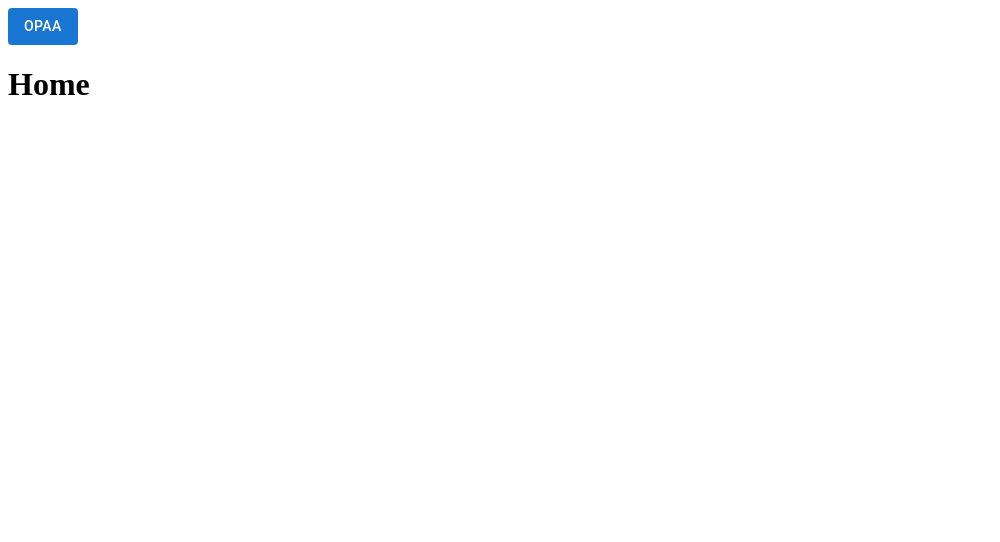
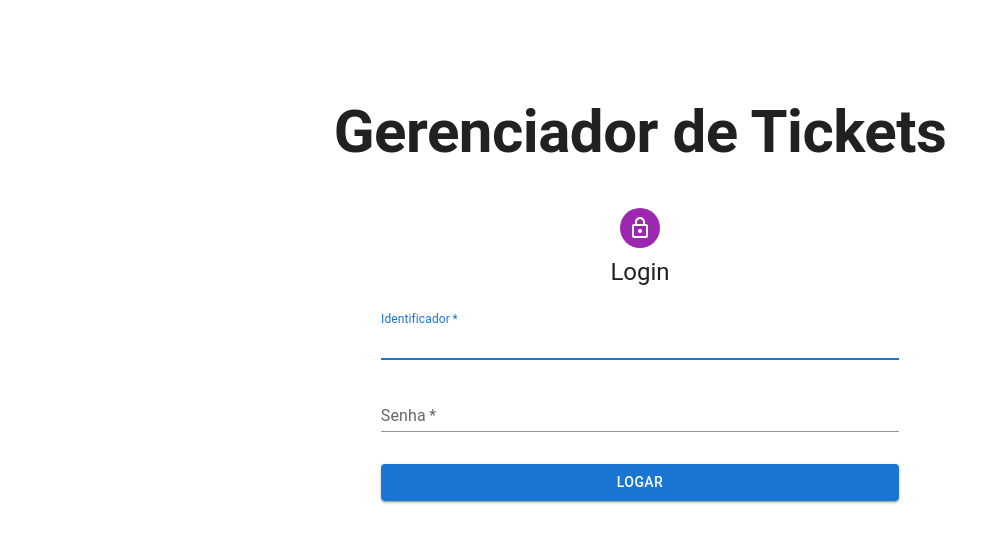
Before and after one commit to KevinCadena1108/Gerenciador-de-Tickets, a React (Create React App) app in the folder frontend/: page / in a window 1280 px wide. Shown: the top 542 px of the page, without its empty margins (0-1000 px from the left). Built offline with nearby package versions, Linux system fonts and the light colour scheme.

Commit message:
algumas rotas

```diff
--- a/frontend/package.json
+++ b/frontend/package.json
@@ -5,12 +5,14 @@
   "dependencies": {
     "@emotion/react": "^11.13.3",
     "@emotion/styled": "^11.13.0",
+    "@mui/icons-material": "^6.1.0",
     "@mui/material": "^6.0.2",
     "@testing-library/jest-dom": "^5.17.0",
     "@testing-library/react": "^13.4.0",
     "@testing-library/user-event": "^13.5.0",
     "react": "^18.3.1",
     "react-dom": "^18.3.1",
+    "react-hook-form": "^7.53.0",
     "react-router-dom": "^6.26.2",
     "react-scripts": "5.0.1",
     "web-vitals": "^2.1.4"
--- /dev/null
+++ b/frontend/src/pages/Dashboard/index.js
@@ -0,0 +1,27 @@
+import React from "react";
+import Button from "@mui/material/Button";
+import Box from "@mui/material/Box";
+import { Link } from "react-router-dom";
+
+function Dashboard() {
+  return (
+    <Box>
+      <Link to="/pesqcli">
+        <Button variant="contained" color="primary" sx={{ marginRight: 1 }}>
+          Pesquisar Cliente
+        </Button>
+      </Link>
+      <Button variant="contained" color="primary" sx={{ marginRight: 1 }}>
+        Cadastrar Aluno
+      </Button>
+      <Button variant="contained" color="secondary" sx={{ marginRight: 1 }}>
+        Reconhecimento Facial
+      </Button>
+      <Button variant="contained" color="default">
+        Comprar Tickets
+      </Button>
+    </Box>
+  );
+}
+
+export default Dashboard;
--- a/frontend/src/pages/Home/index.js
+++ /dev/null
@@ -1,15 +0,0 @@
-import { Link } from "react-router-dom";
-import CustomButton from "../../components/CustomButton";
-
-function Home() {
-  return (
-    <div>
-      <Link to="/watch">
-        <CustomButton />
-      </Link>
-      <h1>Home</h1>
-    </div>
-  );
-}
-
-export default Home;
--- /dev/null
+++ b/frontend/src/pages/Login/index.js
@@ -0,0 +1,88 @@
+import React from "react";
+import Avatar from "@mui/material/Avatar";
+import Button from "@mui/material/Button";
+import CssBaseline from "@mui/material/CssBaseline";
+import TextField from "@mui/material/TextField";
+import Box from "@mui/material/Box";
+import LockOutlinedIcon from "@mui/icons-material/LockOutlined";
+import Typography from "@mui/material/Typography";
+import Container from "@mui/material/Container";
+import { useForm } from "react-hook-form"; // Importe useForm
+import { Link } from "react-router-dom";
+
+function Login() {
+  const { register, handleSubmit } = useForm(); // Inicialize useForm
+
+  const onSubmit = (data) => {
+    console.log(data);
+  };
+
+  return (
+    <Container component="main" maxWidth="md">
+      <CssBaseline />
+      <Box
+        sx={{
+          marginTop: { xs: 4, sm: 8 },
+          display: "flex",
+          flexDirection: "column",
+          alignItems: "center",
+        }}
+      >
+        <Typography my={4} variant="h2" fontWeight="bold" textAlign="center">
+          Gerenciador de Tickets
+        </Typography>
+        <Avatar sx={{ m: 1, bgcolor: "secondary.main" }}>
+          <LockOutlinedIcon />
+        </Avatar>
+        <Typography component="h1" variant="h5">
+          Login
+        </Typography>
+
+        <Box
+          component="form"
+          noValidate
+          sx={{ mt: 1, px: 4 }}
+          onSubmit={handleSubmit(onSubmit)}
+        >
+          <TextField
+            margin="normal"
+            required
+            fullWidth
+            label="Identificador"
+            variant="standard"
+            autoComplete="identificador"
+            autoFocus
+            {...register("identificador", {
+              required: "Esse campo é obrigatório",
+            })}
+          />
+          <TextField
+            margin="normal"
+            required
+            fullWidth
+            label="Senha"
+            variant="standard"
+            type="password"
+            autoComplete="current-password"
+            {...register("senha", {
+              required: "Esse campo é obrigatório",
+              minLength: 4,
+            })}
+          />
+          <Link to="/dashboard">
+            <Button
+              type="submit"
+              fullWidth
+              variant="contained"
+              sx={{ mt: 3, mb: 2 }}
+            >
+              Logar
+            </Button>
+          </Link>
+        </Box>
+      </Box>
+    </Container>
+  );
+}
+
+export default Login;
--- /dev/null
+++ b/frontend/src/pages/PesqCli/index.js
@@ -0,0 +1,26 @@
+import InputLabel from "@mui/material/InputLabel";
+import MenuItem from "@mui/material/MenuItem";
+import FormControl from "@mui/material/FormControl";
+import Select from "@mui/material/Select";
+import Box from "@mui/material/Box";
+
+function PesqCli() {
+  return (
+    <Box sx={{ marginTop: "20px", marginLeft: "20px" }}>
+      <FormControl sx={{ width: "200px" }} size="small">
+        <InputLabel id="demo-select-small-label">Opção de pesquisa</InputLabel>
+        <Select
+          labelId="demo-select-small-label"
+          id="demo-select-small"
+          label="Opção de pesquisa<"
+        >
+          <MenuItem value={10}>Nome</MenuItem>
+          <MenuItem value={20}>CPF</MenuItem>
+          <MenuItem value={30}>Matrícula</MenuItem>
+        </Select>
+      </FormControl>
+    </Box>
+  );
+}
+
+export default PesqCli;
--- a/frontend/src/pages/Watch/index.js
+++ /dev/null
@@ -1,17 +0,0 @@
-import { Link } from "react-router-dom";
-import Table from "../../components/Table";
-import CustomButton from "../../components/CustomButton";
-
-function Watch() {
-  return (
-    <div>
-      <h1>Watch</h1>
-      <Link to="/">
-        <CustomButton />
-      </Link>
-      <Table />
-    </div>
-  );
-}
-
-export default Watch;
--- a/frontend/src/routes.js
+++ b/frontend/src/routes.js
@@ -1,13 +1,15 @@
 import { BrowserRouter, Routes, Route } from "react-router-dom";
-import Home from "./pages/Home";
-import Watch from "./pages/Watch";
+import Login from "./pages/Login";
+import Dashboard from "./pages/Dashboard";
+import PesqCli from "./pages/PesqCli";
 
 function AppRoutes() {
   return (
     <BrowserRouter>
       <Routes>
-        <Route path="/" element={<Home />}></Route>
-        <Route path="/watch" element={<Watch />}></Route>
+        <Route path="/" element={<Login />}></Route>
+        <Route path="/dashboard" element={<Dashboard />}></Route>
+        <Route path="/pesqcli" element={<PesqCli />}></Route>
       </Routes>
     </BrowserRouter>
   );
```
Also changed, not shown: 1 other file (tests, documents, lock files or other folders).
